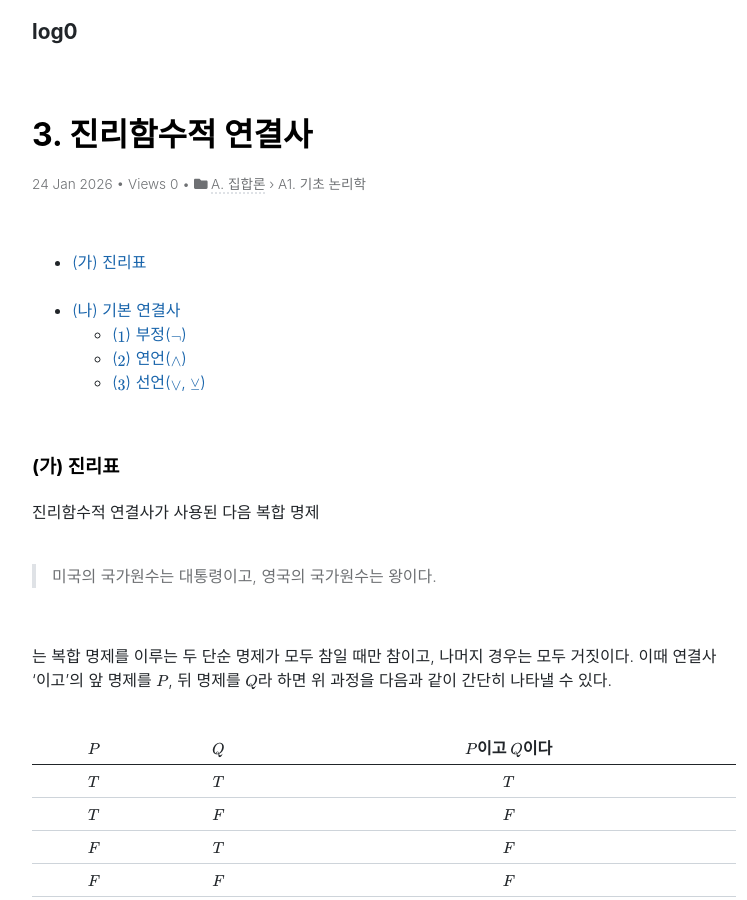
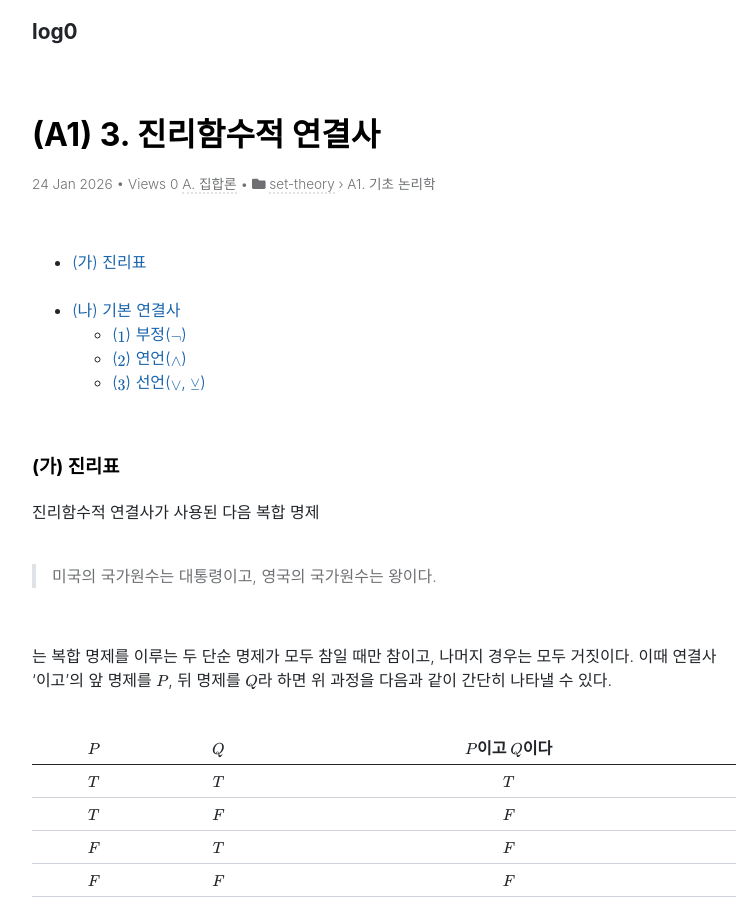
Before and after one commit to Log-zero/Log-zero.github.io, a Jekyll site: the page built from _posts/2026-01-24-진리함수적-연결사.md, in a window 1280 px wide and 900 px high. Shown: the whole window, without its empty margins (256-1003 px from the left). Built offline with Jekyll 4.4.1, drawn with Linux system fonts in a browser that asks for light colours; nearby versions of some CDN libraries.

Commit message:
categories

```diff
--- /dev/null
+++ b/_data/categories.yml
@@ -0,0 +1 @@
+set-theory: "A. 집합론"
--- a/_layouts/post.html
+++ b/_layouts/post.html
@@ -30,6 +30,15 @@ layout: default
         {%- if forloop.last == false %}, {% endif -%}
       {% endfor %}
     {%- endif -%}
+    {% if page.categories %}
+  <div class="post-categories">
+    {% for cat in page.categories %}
+      <a href="/category/{{ cat }}/" class="post-category">
+        {{ site.data.categories[cat] | default: cat }}
+      </a>
+    {% endfor %}
+  </div>
+{% endif %}
     {% if page.categories.size > 0 %}
   <span> • </span>
   <span class="post-categories-section">
--- a/_posts/2026-01-24-진리함수적-연결사.md
+++ b/_posts/2026-01-24-진리함수적-연결사.md
@@ -1,11 +1,11 @@
 ---
 layout: post
-title: 3. 진리함수적 연결사
+title: (A1) 3. 진리함수적 연결사
 Date: 2026-01-24
 Created: 2026-01-24
 Last Modified: 2026-01-24
 categories:
-  - A. 집합론
+  - set-theory
 subcategory: A1. 기초 논리학
 published: "true"
 ---
```
Also changed, not shown: _posts/2025-12-14-논증.md (+1 -1 lines), _posts/2026-01-09-명제.md (+1 -1 lines), _posts/2027-01-24-조건-명제.md (+1 -1 lines), _posts/categories-set-theory.md.md (added, +6 -0 lines).
